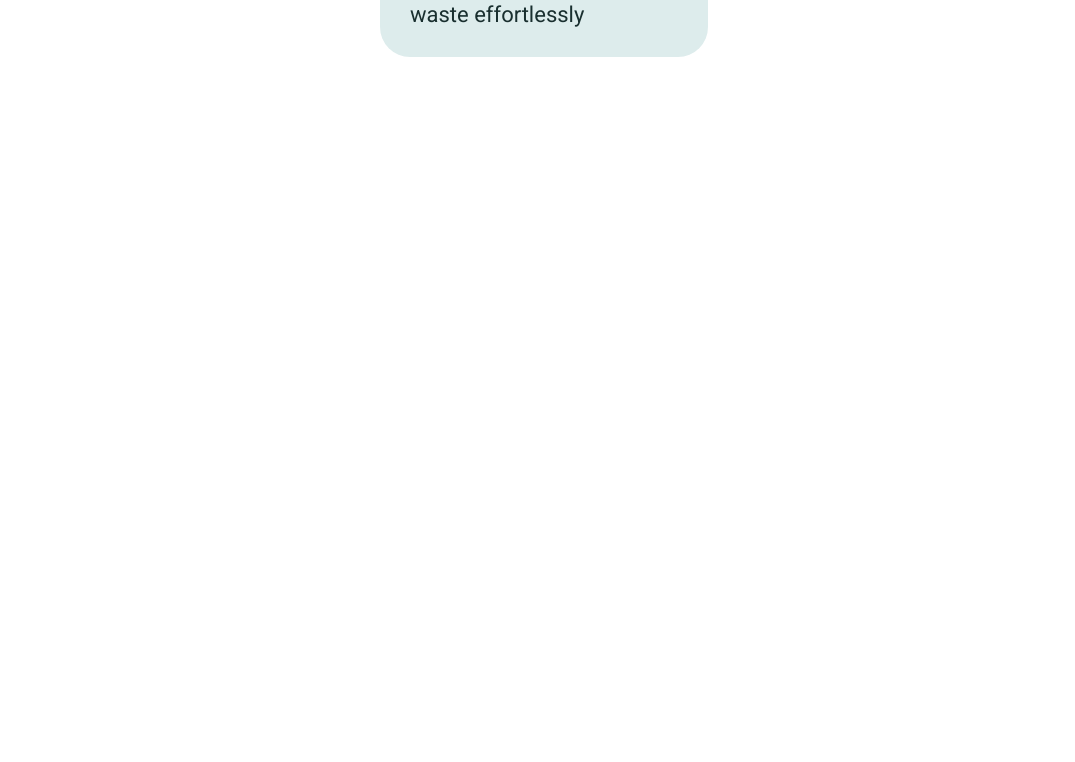
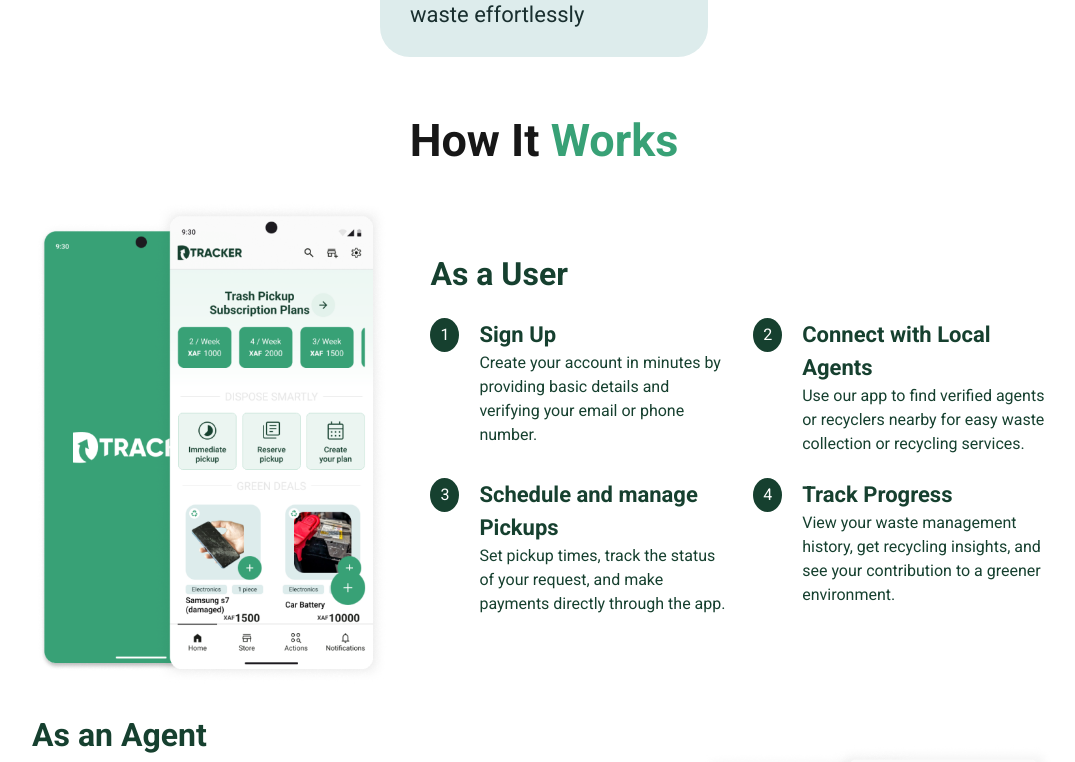
Before and after one commit to carrington-115/dtracker-website, a Next.js app: page / in a window 1280 px wide. Shown: the part 1363-2125 px from the top of the page, without its empty margins (96-1171 px from the left). Before the commit the page ends 1420 px from the top, so only its background shows below. Built offline with nearby package versions, Linux system fonts and the light colour scheme.

Commit message:
built the features section for the agents and users

```diff
--- a/src/app/page.tsx
+++ b/src/app/page.tsx
@@ -1,6 +1,6 @@
 "use client";
 import styled from "styled-components";
-import { FeaturesSection, Header, Hero } from "@/components";
+import { FeaturesSection, Header, Hero, WorkElement } from "@/components";
 
 export default function Home() {
   return (
@@ -8,6 +8,7 @@ export default function Home() {
       <Header />
       <Hero />
       <FeaturesSection />
+      <WorkElement />
     </Container>
   );
 }
--- a/src/components/HowItWorks.tsx
+++ b/src/components/HowItWorks.tsx
@@ -1,30 +1,72 @@
 "use client";
 
+import { worksType } from "@/globaltypes";
+import { colors, textFontStyles } from "@/styles";
 import React from "react";
 import styled from "styled-components";
-
-interface worksType {
-  contentImage: string;
-  title: string;
-  stepsContent: { title: string; step: string }[];
-}
 
 export default function componentName({
   contentImage,
   title,
   stepsContent,
+  agent,
 }: worksType) {
   return (
-    <Container>
+    <Container
+      style={{ display: "flex", flexDirection: agent ? "row-reverse" : "row" }}
+    >
       <img src={contentImage} alt="content image" />
       <div className="content">
-        <h2>{title}</h2>
+        <h2
+          style={{
+            ...textFontStyles.headline.headlineLargeBold,
+            fontWeight: "bold",
+            color: colors.onPrimaryContainer,
+          }}
+        >
+          {title}
+        </h2>
         <div className="grid-steps">
           {stepsContent.map(({ title, step }, index) => (
             <div className="step-style">
-              <span>{index + 1}</span>
-              <h3>{title}</h3>
-              <p>{step}</p>
+              <span
+                style={{
+                  display: "flex",
+                  justifyContent: "center",
+                  alignItems: "center",
+                  padding: "5px 10px",
+                  borderRadius: "100%",
+                  backgroundColor: colors.onPrimaryContainer,
+                }}
+              >
+                <p
+                  style={{
+                    ...textFontStyles.body.bodyLargeRegular,
+                    color: "white",
+                  }}
+                >
+                  {index + 1}
+                </p>
+              </span>
+              <div className="text-content">
+                <h3
+                  style={{
+                    ...textFontStyles.title.titleLargeBold,
+                    color: colors.onPrimaryContainer,
+                    fontWeight: "bold",
+                  }}
+                >
+                  {title}
+                </h3>
+                <p
+                  style={{
+                    ...textFontStyles.body.bodyLargeRegular,
+                    color: colors.onPrimaryContainer,
+                  }}
+                >
+                  {step}
+                </p>
+              </div>
             </div>
           ))}
         </div>
@@ -34,6 +76,34 @@ export default function componentName({
 }
 
 const Container = styled.section`
+  width: 80%;
+  gap: 40px;
   display: flex;
-  width: 100%;
+  justify-content: space-between;
+  align-items: center;
+  img {
+    width: 35%;
+  }
+  .content {
+    display: flex;
+    flex-direction: column;
+    h2 {
+    }
+    .grid-steps {
+      display: grid;
+      grid-template-columns: repeat(2, 1fr);
+      row-gap: 22px;
+      column-gap: 20px;
+      padding: 20px 0px;
+      .step-style {
+        display: flex;
+        gap: 20px;
+        align-items: flex-start;
+        .text-content {
+          display: flex;
+          flex-direction: column;
+        }
+      }
+    }
+  }
 `;
--- /dev/null
+++ b/src/components/WorkElement.tsx
@@ -0,0 +1,81 @@
+"use client";
+
+import React from "react";
+import styled from "styled-components";
+import HowItWorks from "./HowItWorks";
+import { colors, textFontStyles } from "@/styles";
+
+export default function componentName() {
+  return (
+    <Container>
+      <h1
+        style={{
+          ...textFontStyles.display.displayMediumBold,
+          fontWeight: "bold",
+        }}
+      >
+        How It <strong style={{ color: colors.primaryColor }}>Works</strong>
+      </h1>
+      <HowItWorks
+        contentImage="/images/user-image.png"
+        title="As a User"
+        agent={false}
+        stepsContent={[
+          {
+            title: "Sign Up",
+            step: "Create your account in minutes by providing basic details and verifying your email or phone number.",
+          },
+          {
+            title: "Connect with Local Agents",
+            step: "Use our app to find verified agents or recyclers nearby for easy waste collection or recycling services.",
+          },
+          {
+            title: "Schedule and manage Pickups",
+            step: "Set pickup times, track the status of your request, and make payments directly through the app.",
+          },
+          {
+            title: "Track Progress",
+            step: "View your waste management history, get recycling insights, and see your contribution to a greener environment.",
+          },
+        ]}
+      />
+      <HowItWorks
+        contentImage="/images/agent-image.png"
+        title="As an Agent"
+        agent={true}
+        stepsContent={[
+          {
+            title: "Register as an agent",
+            step: "Sign up to become a DTracker agent by filling out the agent application form and providing necessary documents.",
+          },
+          {
+            title: "Verification and Onboarding",
+            step: "Complete our simple verification process and attend a short onboarding session to learn how to use the platform.",
+          },
+          {
+            title: "Access leads and Jobs",
+            step: "Get notified about waste collection and recycling opportunities in your area through the app.",
+          },
+          {
+            title: "Earn and Track income",
+            step: "Manage your earnings directly on the platform with built-in financial tools to help you grow your business.",
+          },
+          {
+            title: "Build your Reputation",
+            step: "Deliver excellent service and receive ratings and reviews to attract more clients.",
+          },
+        ]}
+      />
+    </Container>
+  );
+}
+
+const Container = styled.section`
+  width: 100%;
+  display: flex;
+  flex-direction: column;
+  justify-content: center;
+  align-items: center;
+  margin-top: 50px;
+  gap: 25px;
+`;
--- a/src/components/index.ts
+++ b/src/components/index.ts
@@ -3,5 +3,6 @@ import Header from "./Header";
 import Hero from "./Hero";
 import HeroContent from "./HeroContent";
 import FeaturesSection from "./FeaturesSection";
+import WorkElement from "./WorkElement";
 
-export { Buttons, Header, Hero, HeroContent, FeaturesSection };
+export { Buttons, Header, Hero, HeroContent, FeaturesSection, WorkElement };
```
Also changed, not shown: src/globaltypes.ts (+8 -0 lines), public/images/agent-image.png (added), public/images/user-image.png (added).
